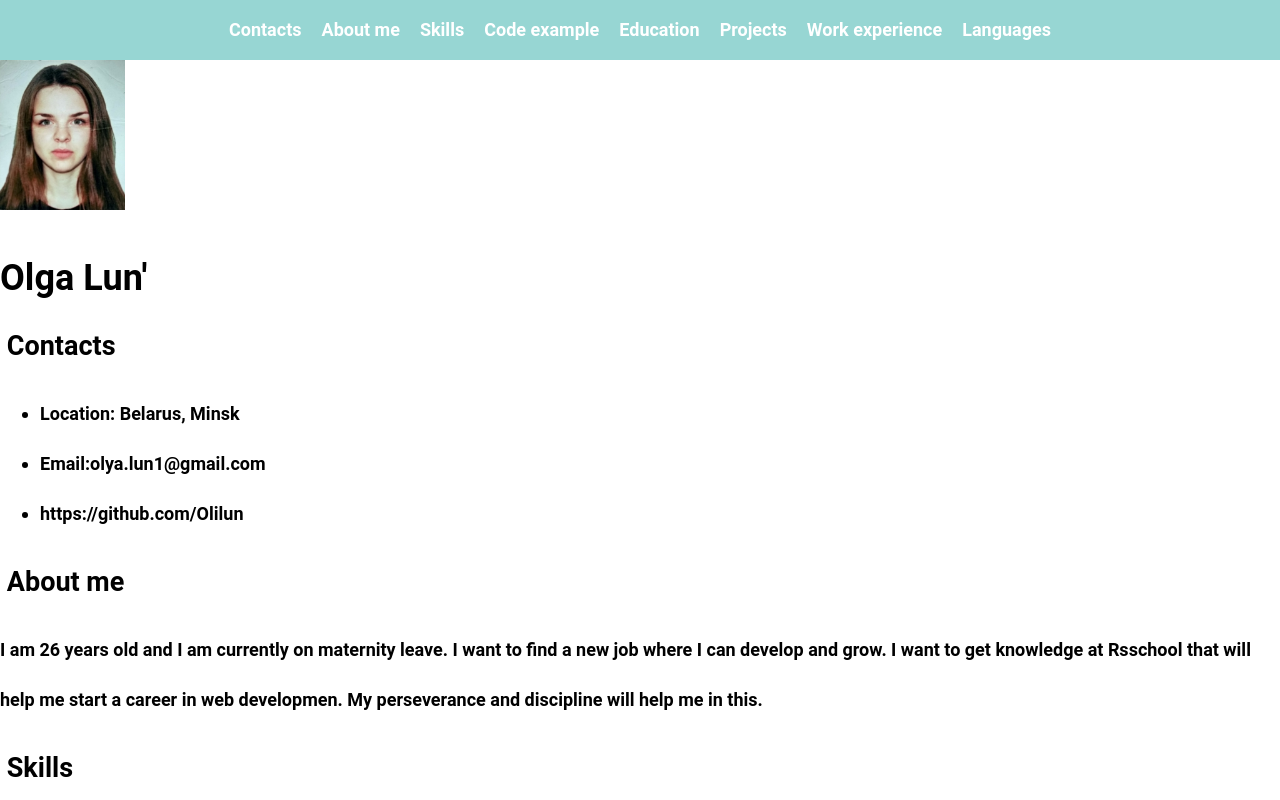
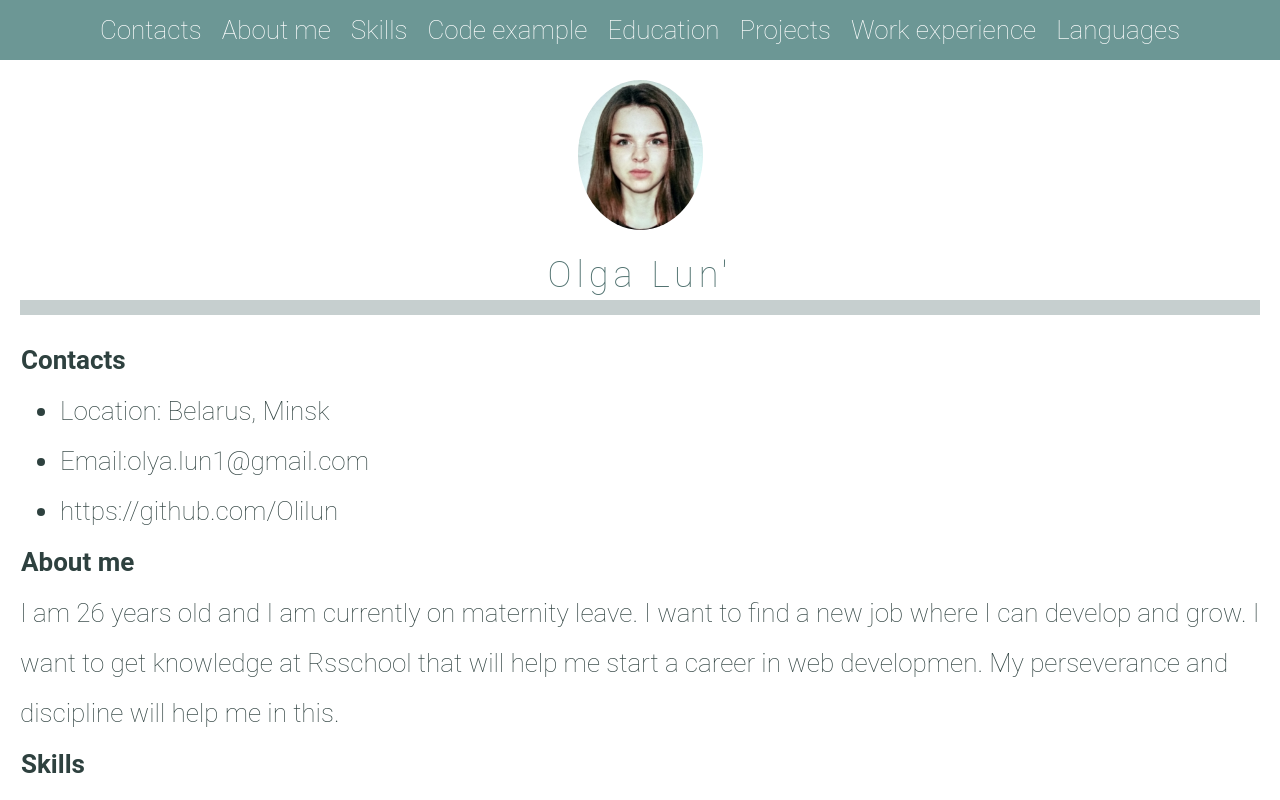
Before and after one commit to Olilun/rsschool-cv, a plain HTML site: page index.html in a window 1280 px wide. Shown: the top 800 px of the page. Drawn offline with Linux system fonts and the light colour scheme.

Commit message:
feat:add nav and main styles

```diff
--- a/styles/style.css
+++ b/styles/style.css
@@ -16,7 +16,7 @@ body {
 .navigation {
     margin: 0px;
     padding: 0px;
-    background-color:  rgb(151, 214, 211);
+    background-color:  rgb(108, 151, 149);
 }
 
 .navigation_site {
@@ -37,7 +37,7 @@ body {
     text-decoration: none;
 
     color: rgb(255, 255, 255);
-    background-color: rgb(151, 214, 211);
+    background-color: rgb(108, 151, 149);
     border: none;
 }
 
@@ -47,37 +47,86 @@ body {
     background-color: rgb(102, 105, 105);
 }
 
-.header {
-    background-color: rgb(151, 214, 211);
+.main-photo {
+    height: 150px;
+    margin: 20px;
+    object-fit: cover;
+    border-radius: 50%;
+    filter: grayscale(0.2) brightness(1.05);
 
-    margin-bottom: 30px;
-}
-img {
-    height: 150px;
 }
 
 .photo {
-    display: inline;
-    height: 150px;
-    right: 50px;
+    display: flex;
+    justify-content:center;
+    flex-wrap: wrap;
 }
-
 
 h1 {
     font-size: 36px;
-    margin-bottom: 0.5em;
+    font-weight: 200;
+    letter-spacing: 5px;
+    line-height: 50px;
+    text-align: center;
+    color: rgb(81, 114, 112);
+    margin: 0;
+}
+
+header {
+    border-bottom: 15px solid rgb(198, 207, 207);
+    margin-left: 20px;
+    margin-right: 20px;
+}
+
+main {
+    margin: 20px;
 }
 
 h2 {
-    margin: 0.25em;
+    font-size: 26px;
+    line-height: 50px;
+    color: rgb(46, 65, 63);
+    margin: 1px;
 }
 
+ul,
+p {
+    font-size: 26px;
+    font-weight: 100;
+    line-height: 50px;
+    color: rgb(46, 65, 63);
+    margin: 0;
+}
 
+pre {
+    font-size: 18px;
+    line-height: 30px;
+    font-weight: 700;
+    margin: 0;
+    color: rgb(46, 65, 63) ;
+}
 
-.contact {
-    display: inline-block;
-    margin-left: 0.5em;
+.footer_wrap{
+    margin-top: 30px;
+    background-color: rgb(108, 151, 149);
 }
+.git {
+    height: 30px;
+}
+
+.rsschool {
+    height: 30px;
+}
+.footer_button {
+    padding: 5px 10px;
+    text-align: center;
+    text-decoration: none;
+
+    color: rgb(255, 255, 255);
+    background-color: rgb(108, 151, 149);
+    border: none;
+}
+
 /*
 .cv {
     max-width: 800px;
```
